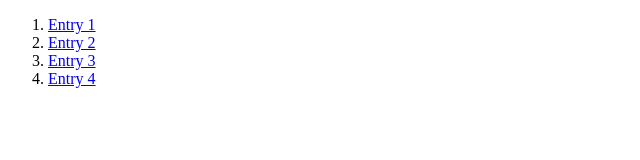
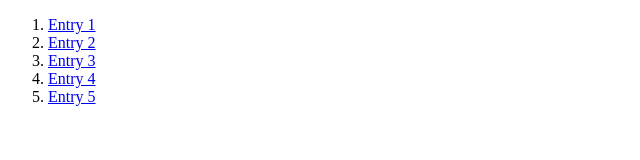
Before and after one commit to saharadawn/saharadawn.github.io, a plain HTML site: page index.html in a window 1280 px wide. Shown: the full height of the page, 0-640 px from the left. Drawn offline with Linux system fonts and the light colour scheme.

Commit message:
Update index.html
update

```diff
--- a/index.html
+++ b/index.html
@@ -12,6 +12,7 @@
       <li><a href="entries/entry2/index.html">Entry 2</a></li>
       <li><a href="entries/entry3/index.html">Entry 3</a></li>
       <li><a href="entries/entry4/index.html">Entry 4</a></li>
+      <li><a href="entries/entry5/index.html">Entry 5</a></li>
     </ol>
 </body>
 </html>
```
